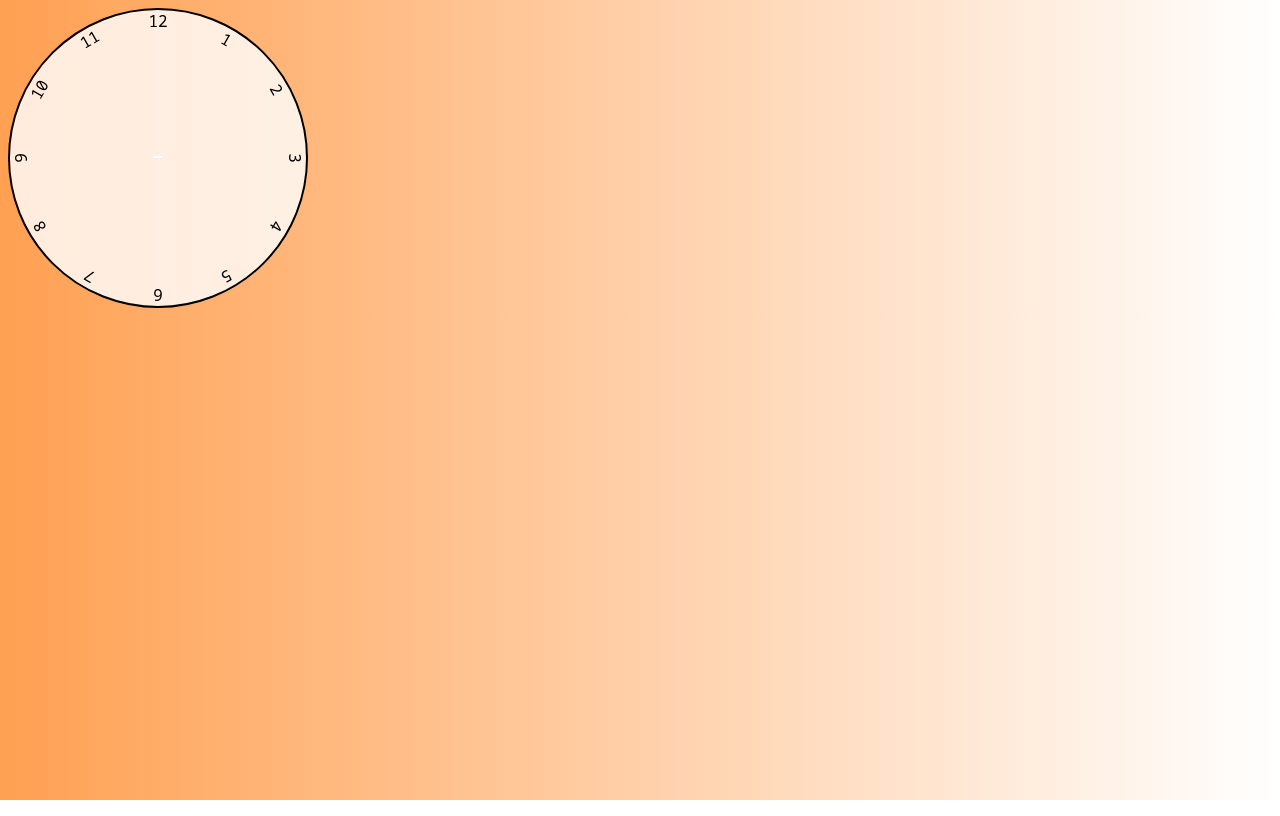
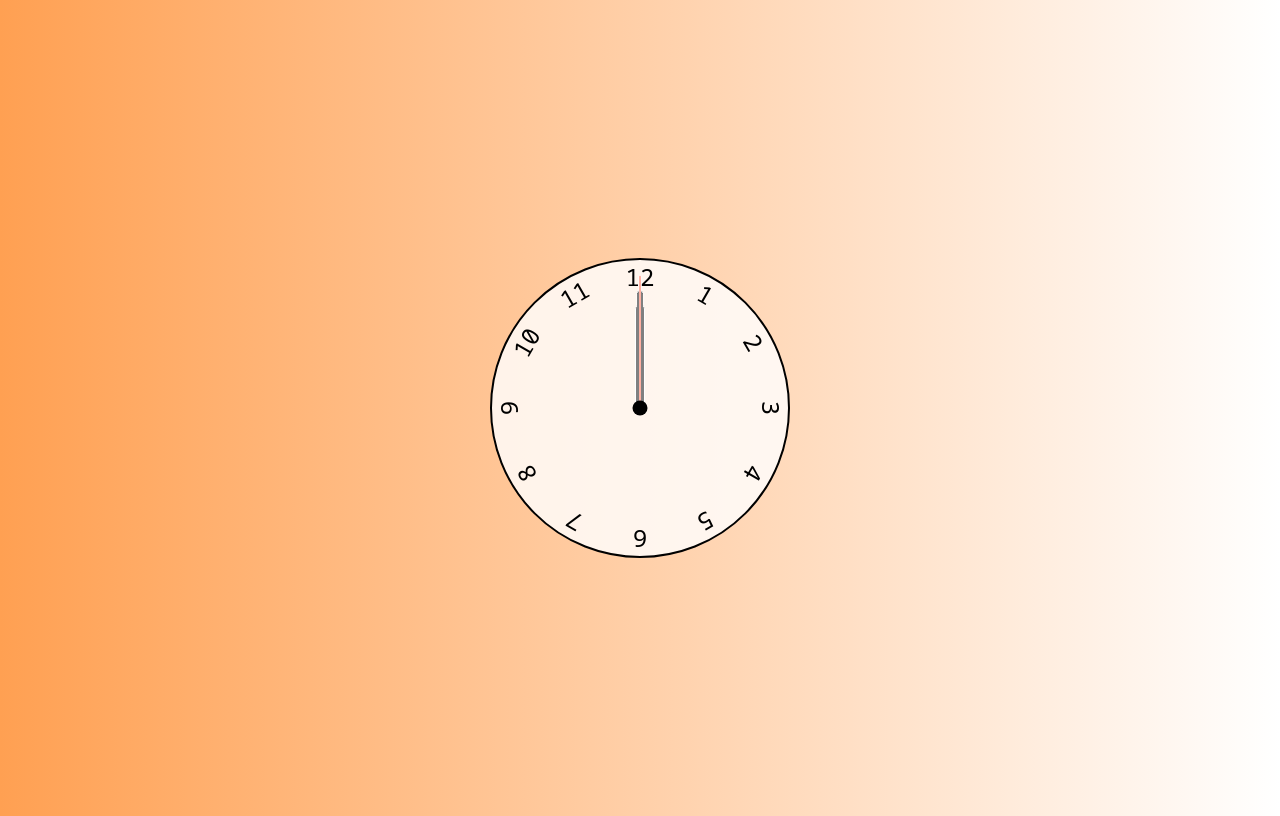
Before and after one commit to TneWe/Clock, a plain HTML site: page index.html in a window 1280 px wide. Drawn offline with Linux system fonts and the light colour scheme.

Commit message:
2nd Commit- Hands added

```diff
--- a/styles.css
+++ b/styles.css
@@ -1,12 +1,18 @@
 @import url('https://fonts.googleapis.com/css2?family=Noto+Sans+Mono:wght@300;400;700&display=swap');
-*{
+*, *::after, *::before {
     box-sizing: border-box;
-    font-family: "Noto Sans Mono",sans-serif;
+    font-family: "Noto Sans Mono", sans-serif;
 }
 body{
     background: linear-gradient(to right,rgb(255, 160, 82),  #fff);
+    display: flex;
+    justify-content: center;
+    align-items: center;
+    min-height: 100vh;
+    overflow: hidden;
   }
-.clock{
+
+  .clock {
     width: 300px;
     height: 300px;
     background-color: rgba(255, 255, 255, .8);
@@ -14,6 +20,7 @@ body{
     border: 2px solid black;
     position: relative;
   }
+
   .clock .number {
     --rotation: 0;
     position: absolute;
@@ -21,66 +28,61 @@ body{
     height: 100%;
     text-align: center;
     transform: rotate(var(--rotation));
+    font-size: 1.5rem;
   }
-.clock .number1 {
-    --rotation: 30deg;
-}
-.clock .number2 {
-    --rotation: 60deg;
-}
-.clock .number3 {
-    --rotation: 90deg;
-}
-.clock .number4 {
-    --rotation: 120deg;
-}
-.clock .number5 {
-    --rotation: 150deg;
-}
-.clock .number6 {
-    --rotation: 180deg;
-}
-.clock .number7 {
-    --rotation: 210deg;
-}
-.clock .number8 {
-    --rotation: 240deg;
-}
-.clock .number9 {
-    --rotation: 270deg;
-}
-.clock .number10 {
-    --rotation: 300deg;
-}
-.clock .number11 {
-    --rotation: 330deg;
-}
-.clock .hand{
+
+  .clock .number1 { --rotation: 30deg; }
+  .clock .number2 { --rotation: 60deg; }
+  .clock .number3 { --rotation: 90deg; }
+  .clock .number4 { --rotation: 120deg; }
+  .clock .number5 { --rotation: 150deg; }
+  .clock .number6 { --rotation: 180deg; }
+  .clock .number7 { --rotation: 210deg; }
+  .clock .number8 { --rotation: 240deg; }
+  .clock .number9 { --rotation: 270deg; }
+  .clock .number10 { --rotation: 300deg; }
+  .clock .number11 { --rotation: 330deg; }
+
+  .clock .hand {
     --rotation: 0;
     position: absolute;
     bottom: 50%;
     left: 50%;
-    width: 10px;
     border: 1px solid white;
     border-top-left-radius: 10px;
     border-top-right-radius: 10px;
-    background-color: black;
     transform-origin: bottom;
     z-index: 10;
-    transform: translateX(-50%) rotate(var(--rotation));
+    transform: translateX(-50%) rotate(calc(var(--rotation) * 1deg));
   }
-.clock .hand .seconds {
-    width: 2px;
+
+  .clock::after {
+    content: '';
+    position: absolute;
+    background-color: black;
+    z-index: 11;
+    width: 15px;
+    height: 15px;
+    top: 50%;
+    left: 50%;
+    transform: translate(-50%, -50%);
+    border-radius: 50%;
+  }
+
+  .clock .hand.seconds {
+    width: 3px;
     height: 45%;
     background-color: tomato;
   }
-.clock .hand .minutes {
-    width: 2px;
-    height: 45%;
+
+  .clock .hand.minutes {
+    width: 7px;
+    height: 40%;
     background-color: black;
   }
-.clock .hand .hours {
-    width: 2px;
-    height: 45%;
+
+  .clock .hand.hours {
+    width: 10px;
+    height: 35%;
     background-color: black;
   }
```
Also changed, not shown: index.html (line endings or trailing spaces). Lines whose indentation alone changed are shown as unchanged.
